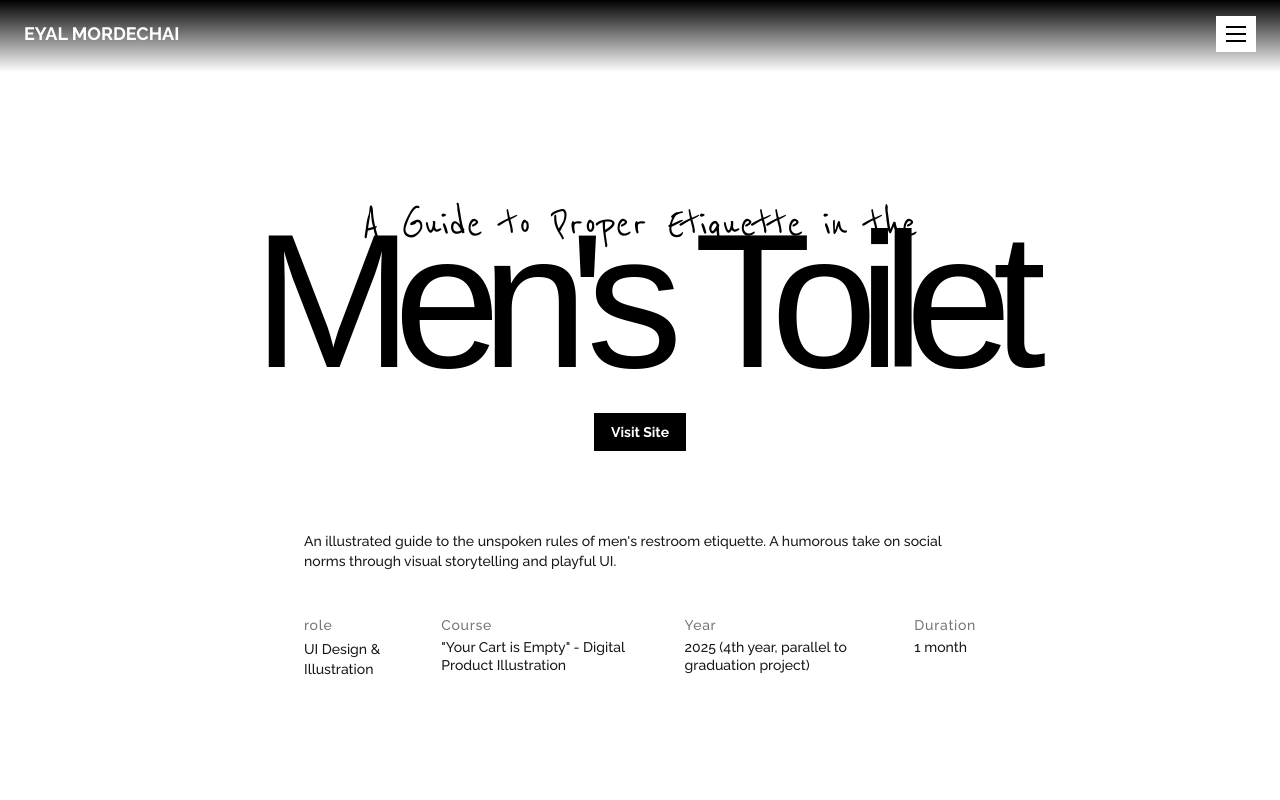
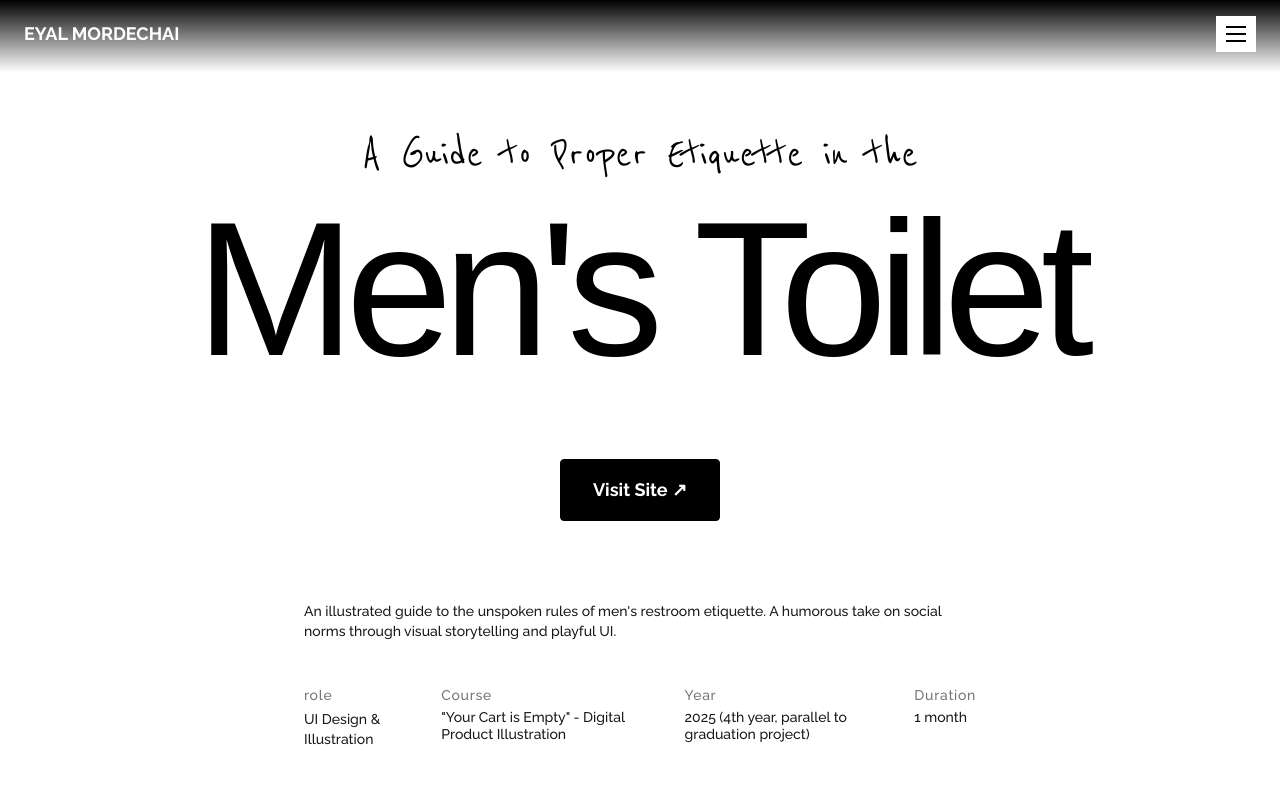
Before and after one commit to SirShabluli/portfolio, a Next.js app: page /toilet in a window 1280 px wide. Shown: the top 800 px of the page. Built offline with nearby package versions, Linux system fonts and the light colour scheme; a web font is replaced by a local one.

Commit message:
formatting

```diff
--- a/src/app/components/Button.js
+++ b/src/app/components/Button.js
@@ -12,9 +12,9 @@ export default function Button({
     "inline-flex items-center justify-center transition-all hover:opacity-80 duration-200 cursor-pointer";
 
   const sizeStyles = {
-    small: "px-4 py-2 text-sm font-bold",
-    medium: "px-6 py-3 text-base font-bold",
-    large: "px-8 py-4 text-lg font-bold",
+    small: "px-4 py-2 text-sm font-bold rounded-sm",
+    medium: "px-6 py-3 text-base font-bold rounded-md",
+    large: "px-8 py-4 text-lg font-bold rounded-sm",
   };
 
   const variantColor = {
--- a/src/app/components/TextBlock.js
+++ b/src/app/components/TextBlock.js
@@ -49,7 +49,7 @@ export default function TextBlock({
           labelRef.current,
           { opacity: 0, y: 14 },
           { opacity: 0.5, y: 0, duration: 0.5, ease: "power2.out" },
-          "-=0.1",
+          "-=0.9",
         );
       }
 
--- a/src/app/toilet/page.js
+++ b/src/app/toilet/page.js
@@ -163,7 +163,7 @@ export default function Page() {
   }, []);
 
   return (
-    <>
+    <div className="bg-white">
       {/* Project Intro Section */}
       <section className="bg-white px-6 lg:px-8 min-h-screen text-black flex items-center justify-center">
         <div className="flex flex-col items-center max-w-7xl mx-auto relative z-10 w-full">
@@ -176,7 +176,7 @@ export default function Page() {
               A Guide to Proper Etiquette in the
             </span>
             <h1
-              className="text-black text-[4.5rem] lg:text-[12rem] tracking-[-0.05em] lg:tracking-[-0.1em] leading-none lg:-mt-15"
+              className="text-black text-[4.5rem] lg:text-[12rem] tracking-[-0.05em] lg:tracking-[-0.widest] leading-[160%] lg:-mt-15"
               style={{ fontFamily: "var(--font-dokdo)" }}
             >
               Men&apos;s Toilet
@@ -186,7 +186,7 @@ export default function Page() {
               target="_blank"
               rel="noopener noreferrer"
             >
-              <Button size="small">Visit Site</Button>
+              <Button size="large">Visit Site ↗</Button>
             </a>
           </div>
           {/* Description + Metadata */}
@@ -429,6 +429,6 @@ export default function Page() {
           </div>
         </HorizontalScroll>
       </section>
-    </>
+    </div>
   );
 }
```
